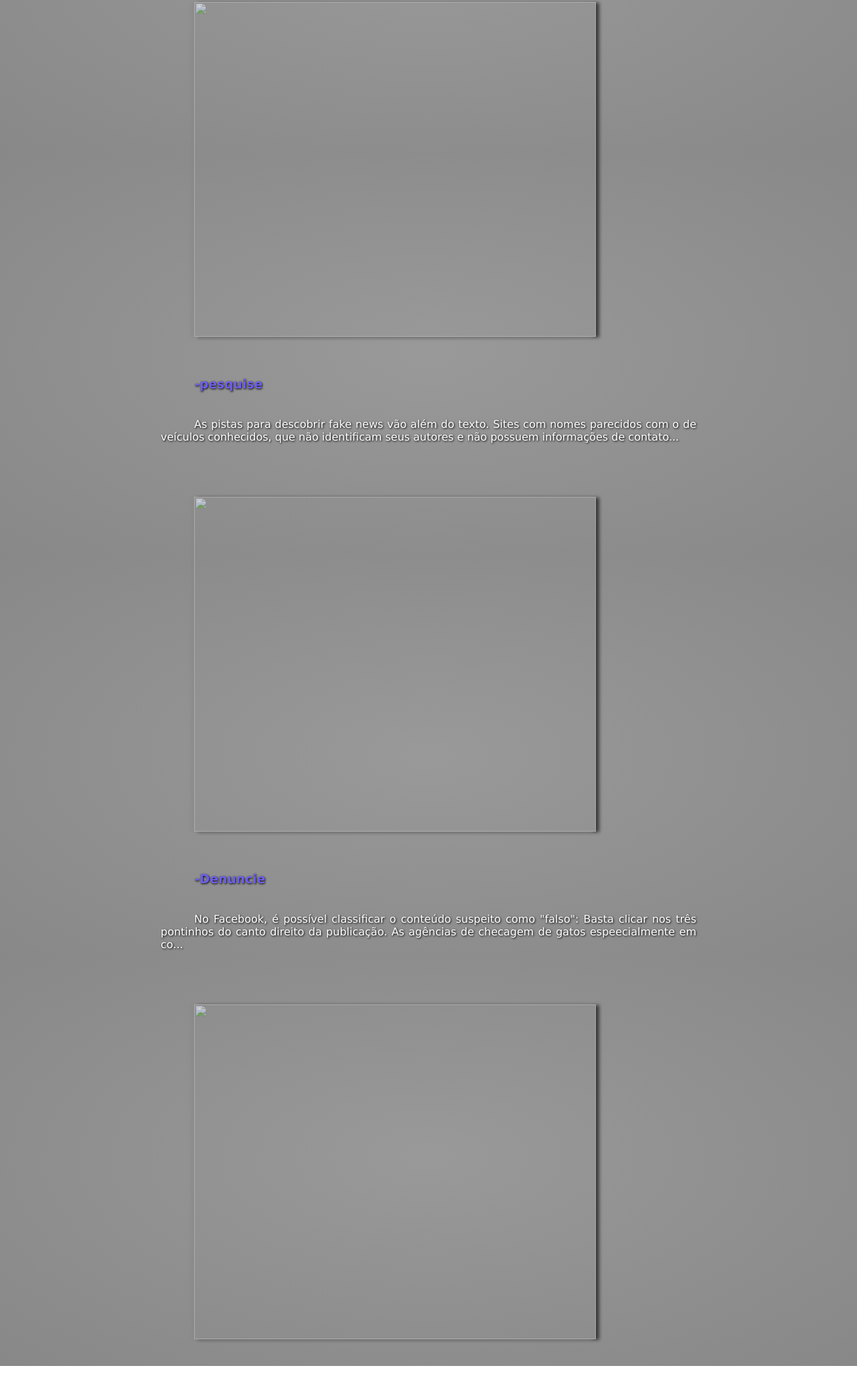
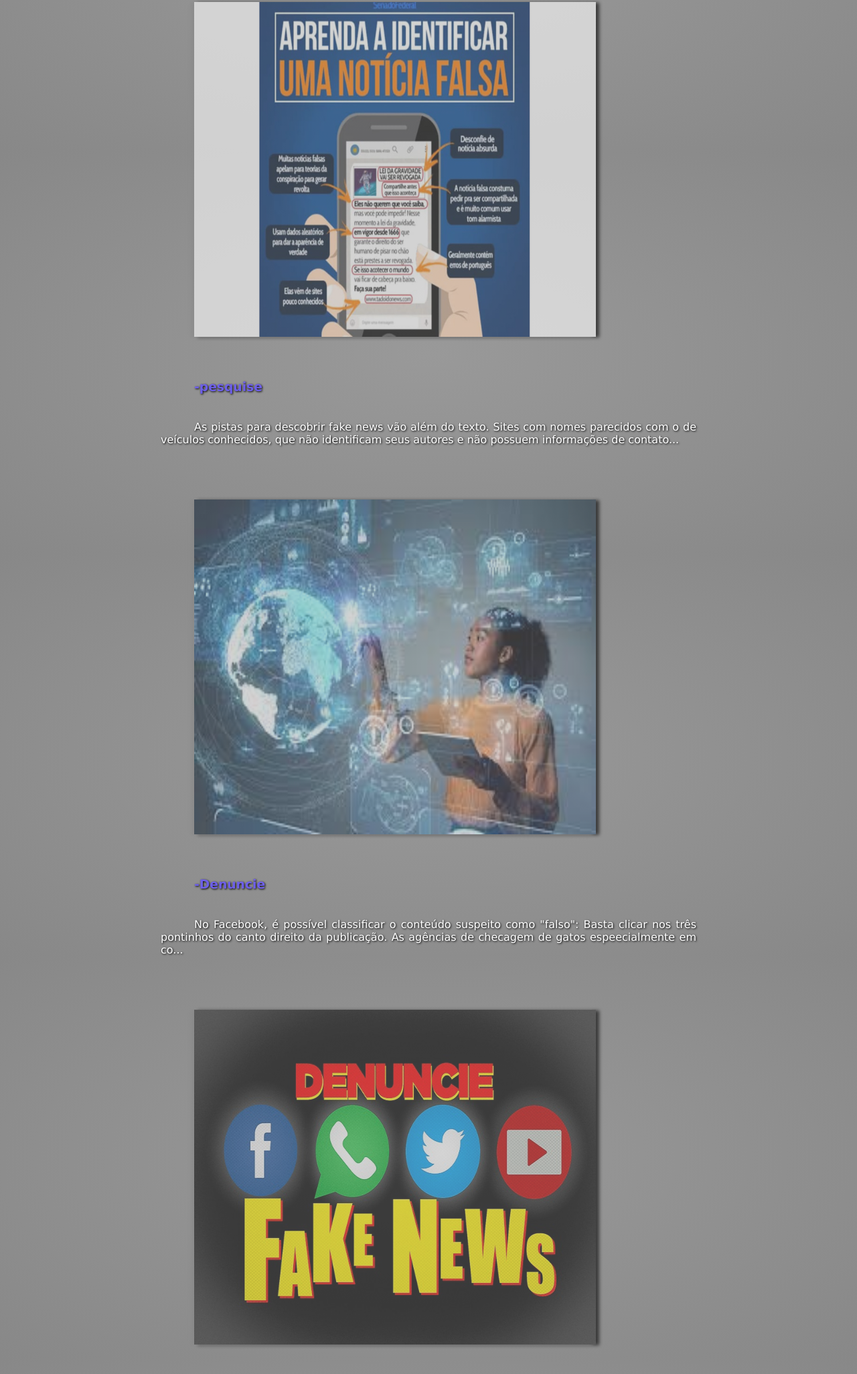
Before and after one commit to loewenstein04/Fake-News, a plain HTML site: page combate.html in a window 1280 px wide. Shown: the part 373-2425 px from the top of the page at 67% size. Drawn offline with Linux system fonts and the light colour scheme; files that its build step writes are made by us from their sources.

Commit message:
Update combate.html

```diff
--- a/combate.html
+++ b/combate.html
@@ -4,7 +4,7 @@
     <meta charset="UTF-8">
     <meta http-equiv="X-UA-Compatible" content="IE=edge">
     <meta name="viewport" content="width=device-width, initial-scale=1.0">
-    <link rel="stylesheet" href="css/index.css">
+    <link rel="stylesheet" href="index.css">
     <title>Fake News</title>
 </head>
 <body>
@@ -33,7 +33,7 @@
              se ele possui palavras em letras maiúsculas, exclamações, abreviações,
               erros de ortografia e excesso de adjetivos. Des...</p>
 
-              <img src="imgcombate/img1.jpeg" alt="">
+              <img src="img1.jpeg" alt="">
 
               <h3>-pesquise</h3>
 
@@ -42,7 +42,7 @@
                  e não possuem informações de contato...</p>
 
 
-                 <img src="imgcombate/img2.jfif" alt="">
+                 <img src="img2.jfif" alt="">
 
                  <h3>-Denuncie</h3>
 
@@ -52,7 +52,7 @@
                     As agências de checagem de gatos espeecialmente em co...
                  </p>
 
-                 <img src="imgcombate/img3.jpeg" alt="">
+                 <img src="img3.jpeg" alt="">
 
       </section>
 
```
